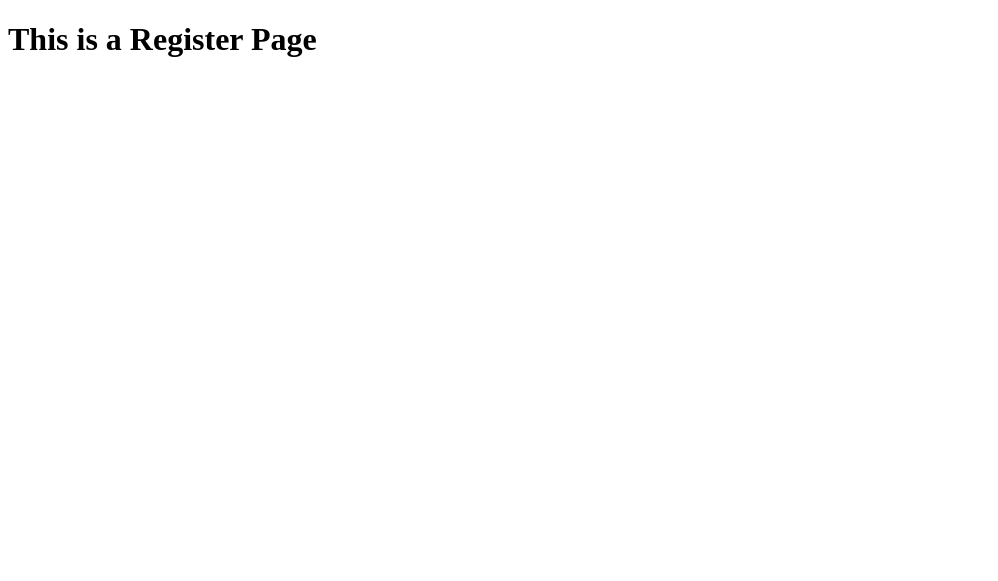
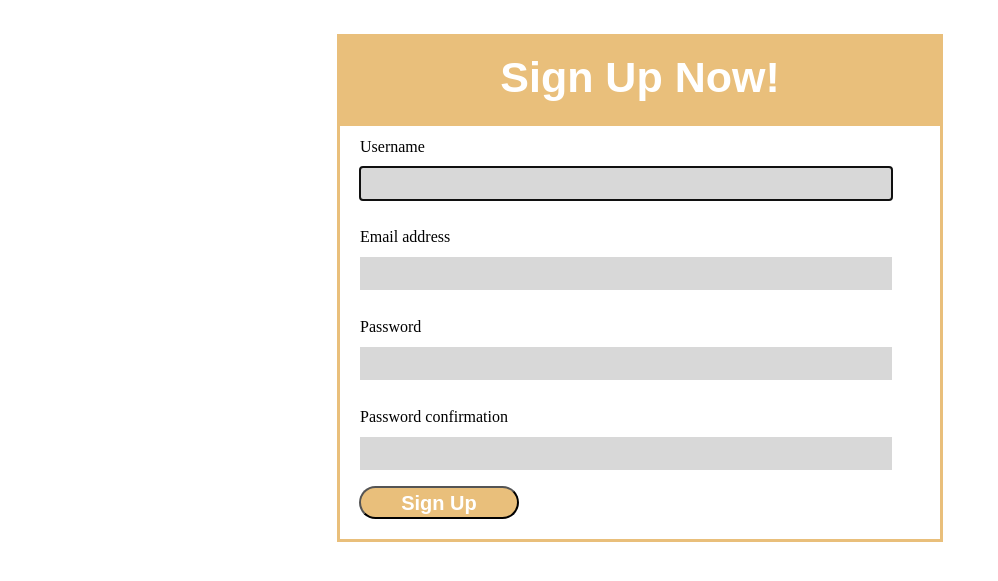
Before and after one commit to abubakaraliev/bubble_tea, a Django app: page /register/ in a window 1280 px wide. Shown: the top 581 px of the page, without its empty margins (0-998 px from the left). Run offline with Django 5.2, Linux system fonts and the light colour scheme.

Commit message:
add: register view & controller

```diff
--- /dev/null
+++ b/app/BubbleTea/forms.py
@@ -0,0 +1,9 @@
+from django import forms
+from django.forms import ModelForm
+from django.contrib.auth.models import User
+from django.contrib.auth.forms import UserCreationForm
+
+class CreateUserForm(UserCreationForm):
+    class Meta:
+        model = User
+        fields = ['username', 'email', 'password1', 'password2']
--- a/app/BubbleTea/views.py
+++ b/app/BubbleTea/views.py
@@ -1,20 +1,30 @@
 from django.shortcuts import render
+from django.contrib.auth.forms import UserCreationForm
 
 # Create your views here.
-
+from .models import *
+from .forms import CreateUserForm
 
 def home_page(request):
-    print(request.headers)
+    # print(request.headers)
     return render(request, "index.html", {})
 
 def login_page(request):
-    print(request.headers)
+    # print(request.headers)
     return render(request, "login.html", {})
 
 def register_page(request):
-    print(request.headers)
-    return render(request, "register.html", {})
+    # print(request.headers)
+    form = CreateUserForm()
+
+    if  request.method == 'POST':
+        form = CreateUserForm(request.POST)
+        if form.is_valid():
+            form.save()
+
+    context = {'form':form}
+    return render(request, "register.html", context)
 
 def profile_page(request):
-    print(request.headers)
+    # print(request.headers)
     return render(request, "profile.html", {})
--- a/app/app/settings.py
+++ b/app/app/settings.py
@@ -135,3 +135,8 @@ STATIC_URL = 'static/'
 # https://docs.djangoproject.com/en/5.0/ref/settings/#default-auto-field
 
 DEFAULT_AUTO_FIELD = 'django.db.models.BigAutoField'
+
+
+STATICFILES_DIRS = [
+    BASE_DIR / 'static'
+    ]
--- /dev/null
+++ b/app/static/register.css
@@ -0,0 +1,87 @@
+
+.container
+{
+    width:600px;
+    margin:34px auto -34px;
+    border: 3px solid #E9BF7B ;
+}
+.head .title h1
+{
+    text-align: center;
+    font-weight: bold;
+    font-size: 43px;
+    text-transform: capitalize;
+    font-family: Arial, Helvetica, sans-serif;
+    padding:16px 0 0 0;
+    color:white;
+}
+.head .title
+{
+    background-color: #E9BF7B;
+    height:83px;
+    margin: -29px 0 0 0;
+}
+
+form .first .clear
+{
+    clear:both;
+
+}
+.first,.username,.email,.pass,.cpass
+{
+    margin:12px 0 13px 20px;
+    padding:12px 0 0 0;
+}
+.first label,
+.username label,
+.email label,
+.pass label,
+.cpass label
+{
+    text-transform: capitalize;
+    font-weight:bold;
+    font-family: Arial, Helvetica, sans-serif;
+    color:#E9BF7B;
+}
+.first input,
+.username input,
+.email input,
+.pass input,
+.cpass input
+{
+    width:90%;
+    height:33px;
+    margin: 11px 0 3px 0;
+    text-transform: capitalize;
+    padding: 0 0 0 10px;
+    background-color: #D8D8D8;
+    border: none;
+}
+.submit
+{
+    margin:0 0 0 19px;
+}
+.submit input[type="submit"]
+{
+    background-color:#E9BF7B;
+    color:white;
+    font-weight: bold;
+    margin:0 0 20px 0;
+    font-family: Arial, Helvetica, sans-serif;
+    border-radius: 25px;
+    font-size: 20px;
+    text-transform: capitalize;
+    width:160px;
+    height:33px;
+    text-align:center;
+    padding:4px 10px 2px 10px;
+}
+.submit input[type="submit"]:hover
+{
+    background-color:#D8D8D8;
+}
+form
+{
+    margin:-12px 0 0 0px;
+    background-color: white;
+}
--- a/app/templates/register.html
+++ b/app/templates/register.html
@@ -3,9 +3,49 @@
 <head>
     <meta charset="UTF-8">
     <meta name="viewport" content="width=device-width, initial-scale=1.0">
+    <link rel="stylesheet" href="/static/register.css">
     <title>Register</title>
 </head>
 <body>
-    <h1>This is a Register Page</h1>
+    <!-- <h1>This is a Register Page</h1> -->
+
+    <div class="head">
+        <div class="container">
+            <div class="title">
+                <h1>sign up now!</h1>
+            </div>
+        </div>
+    </div>
+
+    <div class="content">
+        <div class="container">
+                <form method="POST" action="">
+                    {% csrf_token %}
+                    <div class="username">
+                        {{form.username.label}}
+                        <div class="clear"></div>
+                        {{form.username}}
+                    </div>
+                    <div class="email">
+                        {{form.email.label}}
+                        <div class="clear"></div>
+                        {{form.email}}
+                    </div>
+                    <div class="pass">
+                        {{form.password1.label}}
+                        <div class="clear"></div>
+                        {{form.password1}}
+                    </div>
+                    <div class="cpass">
+                        {{form.password2.label}}
+                        <div class="clear"></div>
+                        {{form.password2}}
+                    </div>
+                    <div class="submit">
+                        <input type="submit" value="sign up">
+                    </div>
+                </form>
+        </div>
+    </div>
 </body>
 </html>
```
